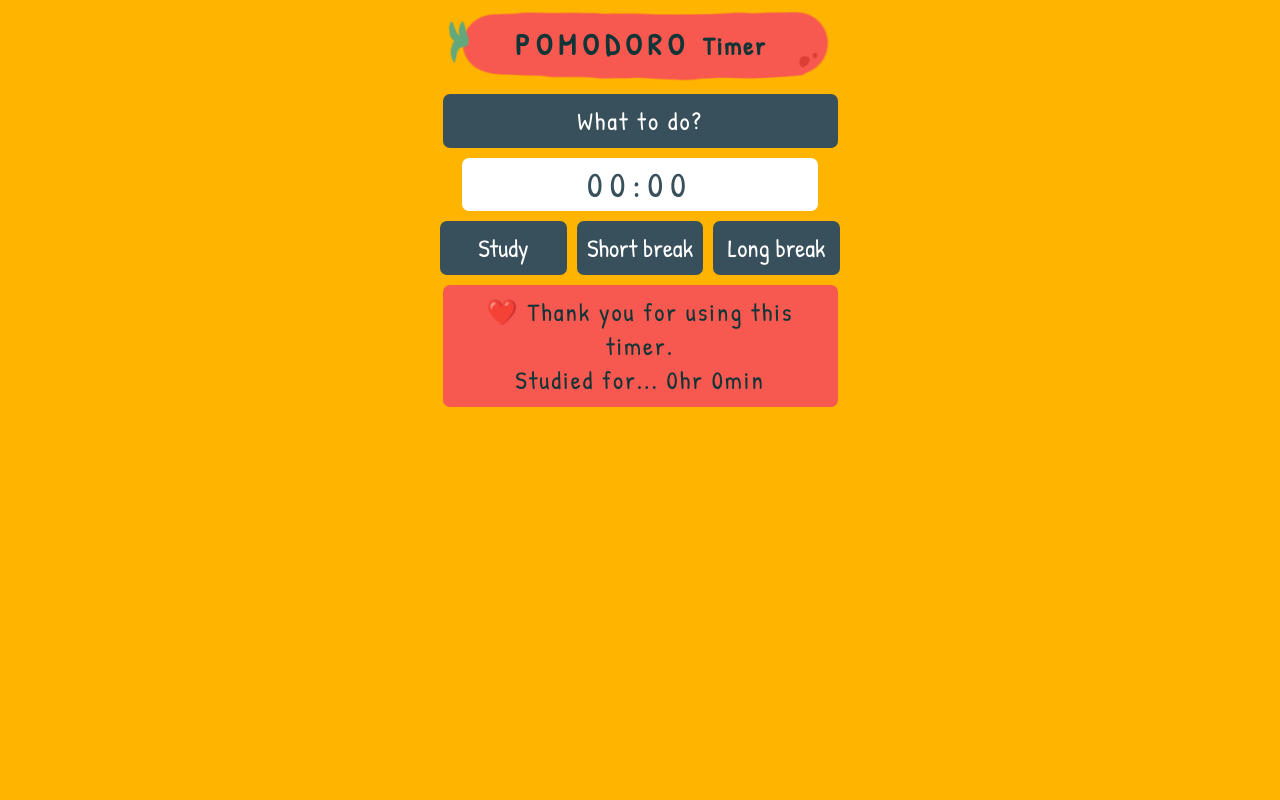
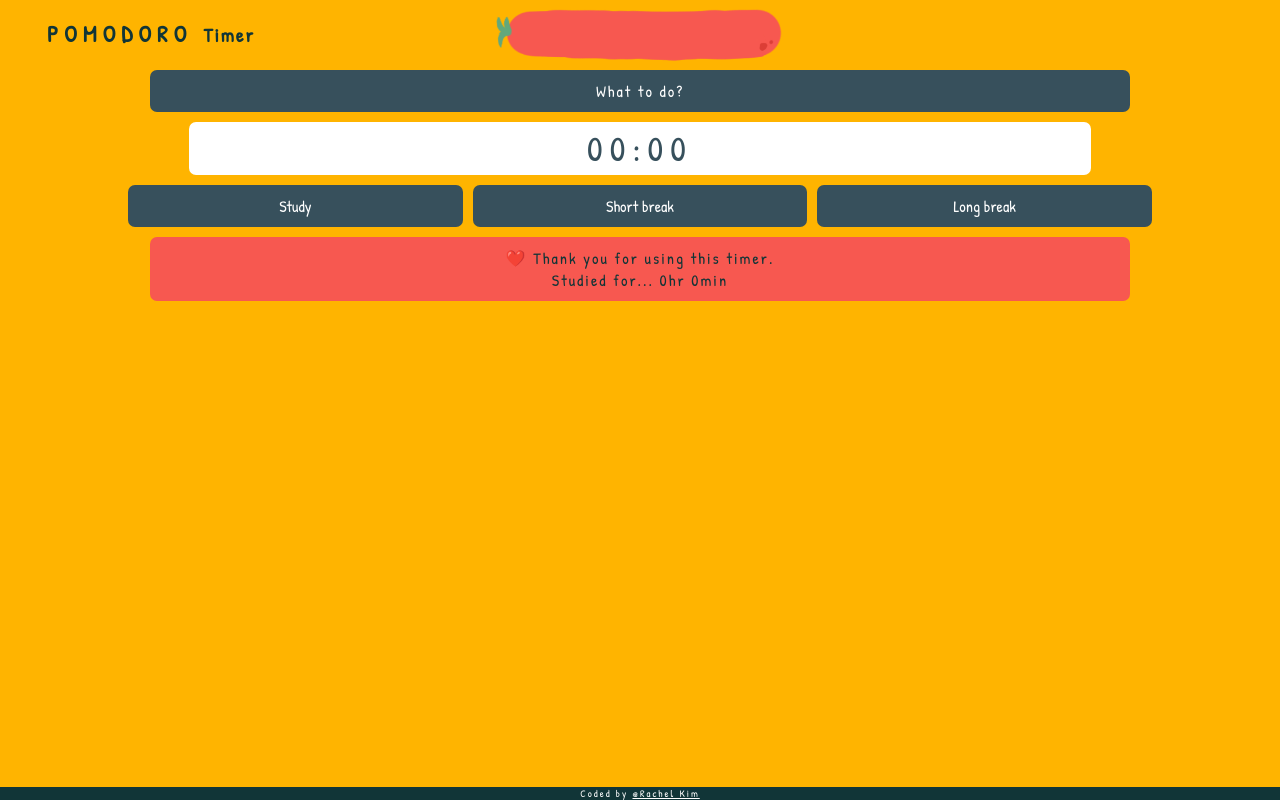
Before and after one commit to GoldenKimchee/PomodoroTimerExtension, a browser extension: page index.html in a window 1280 px wide. Drawn offline with Linux system fonts and the light colour scheme.

Commit message:
im done with extensions..

```diff
--- a/index.css
+++ b/index.css
@@ -7,18 +7,19 @@ body {
     background-color: #FFB400;
     font-family: 'Patrick Hand', cursive;
     letter-spacing: 2px;
+    font-size: 16px;
     text-align: center;
     box-sizing: border-box;
 }
 
-.website {
-    width: 500px;
-    margin: auto;
-    font-size: 25px;
+.container {
+    position: relative;
 }
 
-.container {
-    position: relative;
+footer {
+    position: fixed;
+    width: 100%;
+    bottom: 0;
 }
 
 #display {
@@ -29,7 +30,7 @@ body {
 
 button {
     font-family: 'Patrick Hand', cursive;
-    font-size: 25px;
+    font-size: inherit;
 }
 
 .footer {
@@ -48,13 +49,6 @@ img {
     width: 300px;
     height: auto;
 }
-
-.website img {
-    margin-top: 3px;
-    width: 400px;
-    height: auto;
-}
-
 h3 {
     position: absolute;
     margin: 0;
@@ -63,12 +57,6 @@ h3 {
     font-size: 23px;
     letter-spacing: 6px;
     color: #113537;
-}
-
-.website h3 {
-    font-size: 30px;
-    top: 24px;
-    left: 125px;
 }
 
 h3 small {
@@ -97,6 +85,16 @@ h3 small {
     width: 70%;
 }
 
+footer {
+    background-color: #113537;
+    color: white;
+    font-size: 10px;
+}
+
+footer a {
+    color: white;
+}
+
 .choice-grid {
     width: 80%;
     margin: auto;
--- a/index.html
+++ b/index.html
@@ -12,7 +12,6 @@
 </head>
 <body>
 
-    <div class="website">
     <div class="container">
         <img src="tomato.png" alt="Tomato title image">
         <h3>POMODORO <small>Timer</small></h3>
@@ -31,8 +30,11 @@
         <div id="message">❤️ Thank you for using this timer.</div>
         <div>Studied for... <span id="total-time">0hr 0min</span></div>
     </div>
-    </div>
 
-    <script src="index.js"></script>
+    <br>
+
+    <footer>Coded by <a href="https://github.com/GoldenKimchee" target="_blank">@Rachel Kim</a> </footer>
+
+    <script src="background.js"></script>
 </body>
 </html>
```
Also changed, not shown: background.js (renamed from index.js), icon.png, manifest.json. Lines whose indentation alone changed are shown as unchanged.
